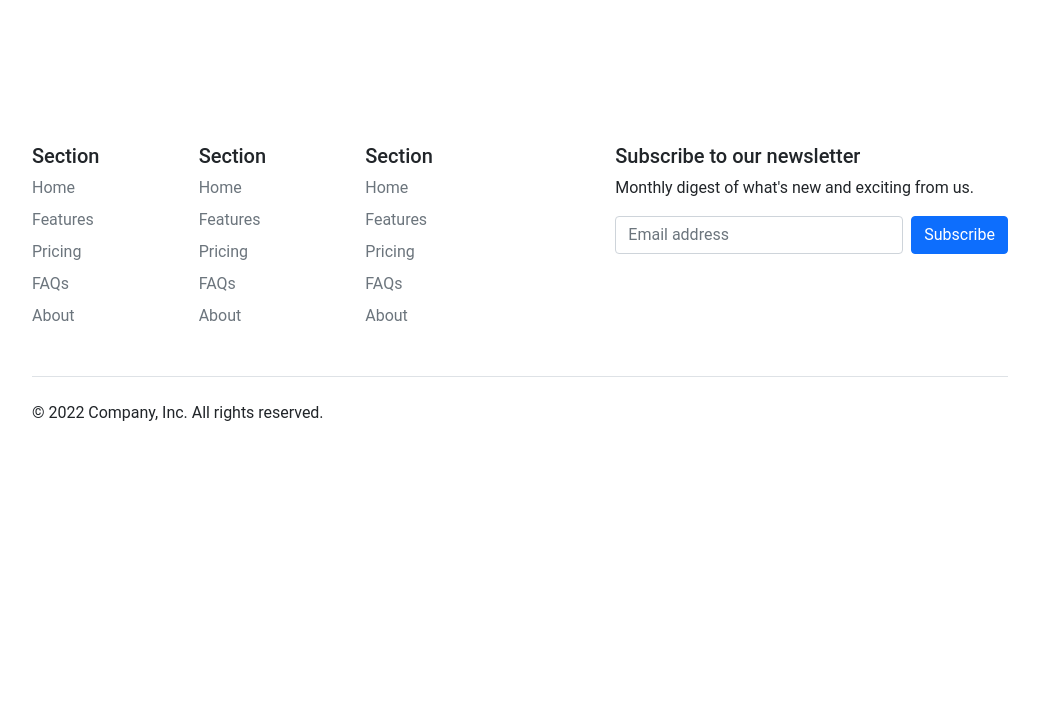
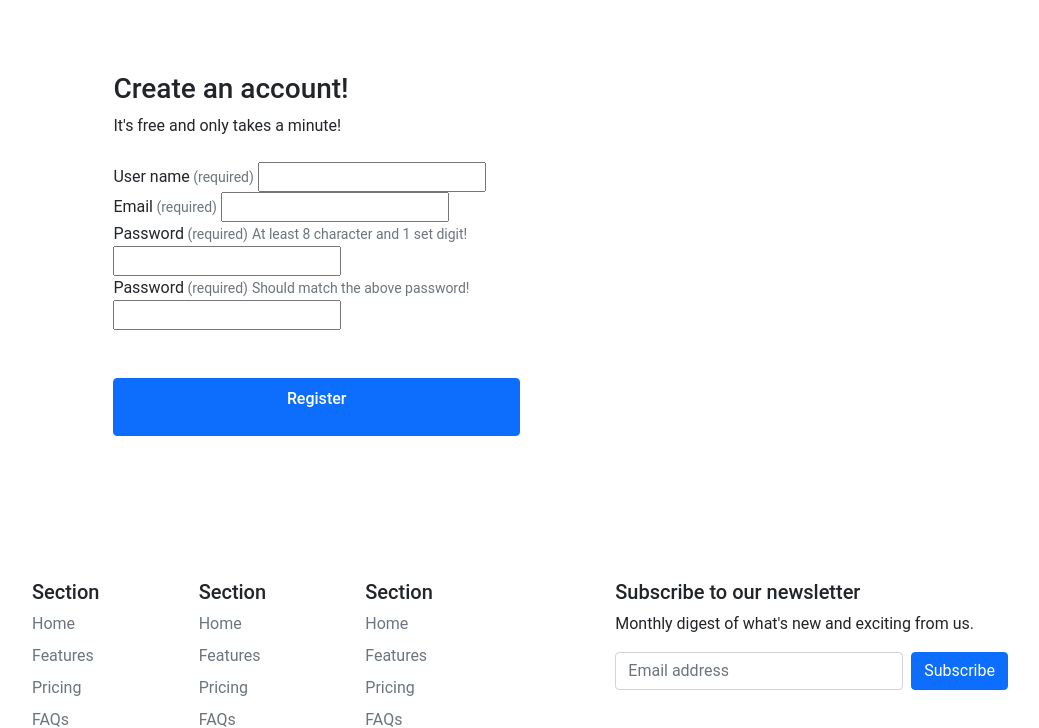
Before and after one commit to Shuvam77/ecommerce_v1, a Django app: template templates/account/registration/register.html in a window 1280 px wide. Shown: the part 93-821 px from the top of the page, without its empty margins (120-1159 px from the left). Before the commit the page ends 514 px from the top, so only its background shows below. Run offline with Django 4.2, Linux system fonts and the light colour scheme; the template is opened without the code that fills it: most values are stand-ins (such as "Sample title", 1, 10 or a date in 2020); form fields are guessed from the names that the template uses.

Commit message:
registration form completed

```diff
--- a/account/views.py
+++ b/account/views.py
@@ -2,7 +2,7 @@ from django.shortcuts import redirect, render
 from django.contrib.sites.shortcuts import get_current_site
 from django.template.loader import render_to_string
 from django.utils.http import urlsafe_base64_encode, urlsafe_base64_decode
-from django.utils.encoding import force_bytes, force_text
+from django.utils.encoding import force_bytes
 
 from .forms import RegistrationForm
 from .token import account_activation_token
@@ -10,8 +10,8 @@ from .token import account_activation_token
 # Create your views here.
 
 def account_register(request):
-    if request.user.is_authenticated:
-        return redirect('/')
+    # if request.user.is_authenticated:
+    #     return redirect('/')
 
     if request.method == 'POST':
         registerForm = RegistrationForm(request.POST)
--- a/core/settings.py
+++ b/core/settings.py
@@ -12,8 +12,6 @@ https://docs.djangoproject.com/en/4.0/ref/settings/
 
 from pathlib import Path
 import os
-
-from django.conf import PASSWORD_RESET_TIMEOUT_DAYS_DEPRECATED_MSG
 
 # Build paths inside the project like this: BASE_DIR / 'subdir'.
 BASE_DIR = Path(__file__).resolve().parent.parent
--- a/core/urls.py
+++ b/core/urls.py
@@ -22,6 +22,8 @@ urlpatterns = [
     path('admin/', admin.site.urls),
     path('', include('store.urls', namespace='store')),
     path('basket/', include('basket.urls', namespace='basket')),
+    path('account/', include('account.urls', namespace='account')),
+
 ]
 if settings.DEBUG:
     urlpatterns += static(settings.MEDIA_URL, document_root=settings.MEDIA_ROOT)
--- a/requirements.txt
+++ b/requirements.txt
@@ -1,9 +1,12 @@
 asgiref==3.5.2
 coverage==6.4.1
 Django==4.0.5
+django-countries==7.3.2
 flake8==4.0.1
 mccabe==0.6.1
 Pillow==9.1.1
 pycodestyle==2.8.0
 pyflakes==2.4.0
+six==1.16.0
 sqlparse==0.4.2
+typing_extensions==4.2.0
--- a/templates/account/registration/register.html
+++ b/templates/account/registration/register.html
@@ -4,6 +4,18 @@
 {% block title %}SignUp{% endblock %}
 
 {% block content %}
+
+<style>
+    .account-form input {
+        border: 2px solid #ccc;
+        height: calc(2em + .75rem + 2px);
+    }
+
+    .account-form input:focus {
+        border-color: #1497ff;
+        box-shadow: none;
+    }
+</style>
 
 <div class="container-fluid">
     <div class="row no-gutter">
@@ -13,8 +25,50 @@
                     <div class="row">
                         <div class="col-12 col-lg-7 max-auto">
 
+                            <form class="account-from p-4 rounded col-lg-10 mx-auto" action="" method="post">
+                                {% csrf_token %}
 
+                                <h3 class="mb-2 font-weight-bold">Create an account!</h3>
+                                <p class="mb-4">It's free and only takes a minute!</p>
 
+                                {% if form.errors %}
+                                    <p>Please correct the following erroes:</p>
+                                    {% for field in form  %}
+                                        {% if field.errors %}
+                                            <div class="alert alert-primary" role="alert">
+                                                {{field.label}}: {{field.errors|striptags}}
+                                            </div>
+                                        {% endif %}
+                                    {% endfor %}
+                                {% endif %}
+
+                                <label>{{form.user_name.label}}<span class="text-muted small">
+                                (required)</span></label>
+                                {{form.user_name}}
+                                </br>
+                                <label>{{form.email.label}}<span class="text-muted small">
+                                (required)</span></label>
+                                {{form.email}}
+                                </br>
+                                <label>{{form.password.label}}<span class="text-muted small">
+                                (required)</span></label>
+                                <small class="form-text text-muted mb-4 small">
+                                At least 8 character and 1 set digit!
+                                </small>
+                                {{form.password}}
+                                </br>
+                                <label>{{form.password2.label}}<span class="text-muted small">
+                                (required)</span></label>
+                                <small class="form-text text-muted mb-4 small">
+                                Should match the above password!
+                                </small>
+                                {{form.password2}}
+
+                                <button class="btn btn-primary btn-block py-2 mb-4 mt-5 fw500 w-100" type="submit">Register</form>
+                                <p class="text-center">
+                                    {% comment %} <a href="{% url 'account:login' %}">Already have an account?</a> {% endcomment %}
+                                </p>
+                            </form>
 
                         </div>
                     </div>
```
Also changed, not shown: account/forms.py (+32 -1 lines), account/urls.py (added, +9 -0 lines).
